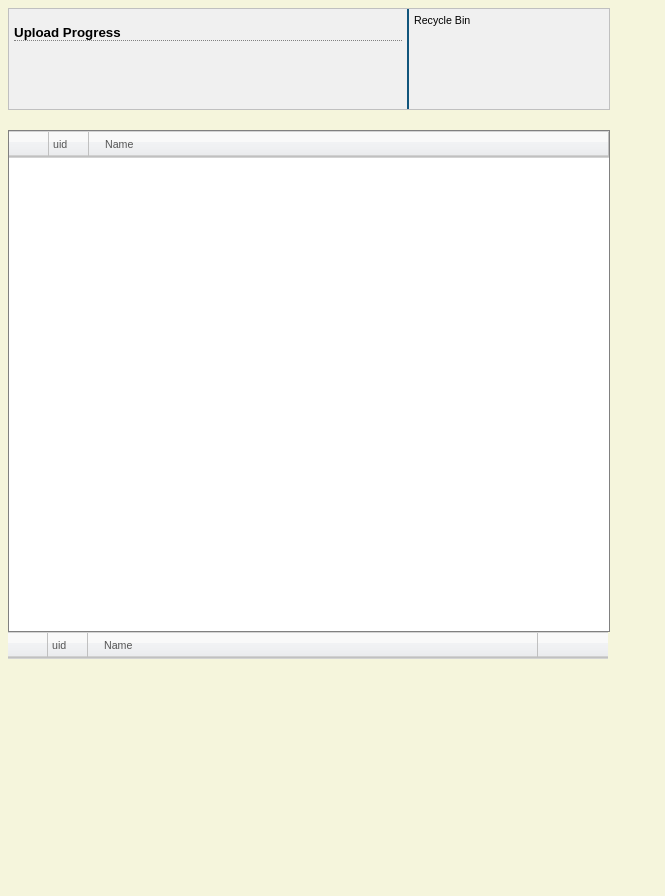
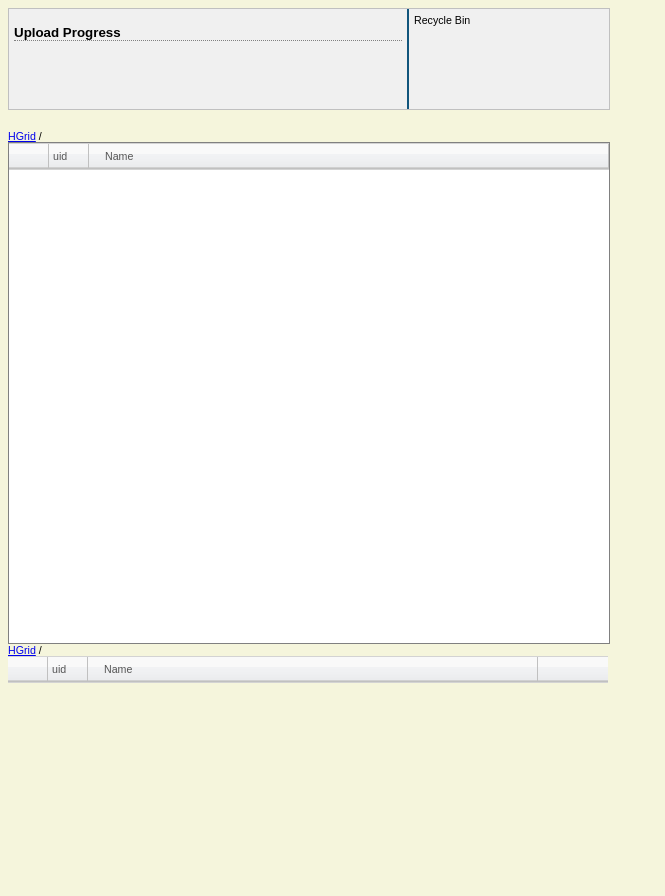
Before and after one commit to cos-archives/hgrid, a Flask app: template app/templates/index.html in a window 1280 px wide. Shown: the top 896 px of the page, without its empty margins (0-665 px from the left). Before the commit the page ends 659 px from the top, so only its background shows below. Run offline with Flask 2, Linux system fonts and the light colour scheme; the template is opened without the code that fills it: most values are stand-ins (such as "Sample title", 1, 10 or a date in 2020); some libraries are stand-ins or nearby versions.

Commit message:
Linked Breadcrumbs, but that the clicked grid item passes the wrong row. This still needs to be fixed. Otherwise, the filter works great.

```diff
--- a/app/static/js/hgrid.js
+++ b/app/static/js/hgrid.js
@@ -21,7 +21,8 @@ var HGrid = {
         enableColumnReorder: true,
         sortAsc: true,
         dragDrop: true,
-        navLevel: "null"
+        navLevel: "null",
+        breadcrumbBox: null
     },
 
     Slick: {
@@ -100,8 +101,8 @@ var HGrid = {
         this.options.columns[this.Slick.grid.getColumnIndex('name')].validator = this.requiredFieldValidator;
         this.Slick.grid.invalidate();
         this.Slick.grid.render();
-
         this.setupListeners();
+        this.updateBreadcrumbsBox();
         hGridDropInit(this);
     },
 
@@ -164,7 +165,38 @@ var HGrid = {
             _this.options.navLevel = "null";
         }
         _this.Slick.dataView.setFilter(_this.myFilter);
+        _this.updateBreadcrumbsBox(itemUid);
         _this.hGridAfterNavFilter.notify(item);
+    },
+    updateBreadcrumbsBox: function(itemUid) {
+        var _this = this;
+        var item = _this.getItemByValue(_this.data, itemUid, "uid");
+        var bcb = _this.options.breadcrumbBox;
+        $(bcb).addClass("hgrid-breadcrumb-box");
+        var spacer = " / ";
+        var crumbs = [];
+        var topCrumb = '<span class="hgrid-breadcrumb"><a href="#" data-hgrid-nav="">HGrid</a></span>';
+        crumbs.push(topCrumb);
+        $(bcb).empty();
+        var levels = [];
+        if (item) {
+            try {
+                levels = item["path"].slice();
+                if(!item["path"]) throw "This item has no path";
+            } catch(e) {
+                console.error(e);
+                console.log("This is not a valid item");
+                levels = [];
+            }
+        }
+        for (var i = 0; i<levels.length; i++) {
+            var crumb = '<span class="hgrid-breadcrumb"><a href="#" data-hgrid-nav="' + levels[i] + '">' + levels[i] + '</a></span>';
+            crumbs.push(crumb);
+        }
+        for (var i = 0; i<crumbs.length; i++) {
+            $(bcb).append(crumbs[i]);
+            $(bcb).append(spacer);
+        }
     },
 
     /**
@@ -831,5 +863,19 @@ var HGrid = {
                 grid.getOptions().editable=true;
             }
         });
+
+        // When a Breadcrumb is clicked, the grid filters
+        $(_this.options.breadcrumbBox).on("click", ".hgrid-breadcrumb>a", function() {
+            var navId = $(this).attr('data-hgrid-nav');
+            _this.navLevelFilter(navId);
+
+        });
+        // When an HGrid item is clicked, the grid filters
+        $(_this.options.container).on("click", ".nav-filter-item", function() {
+            var itemRow = $(this).attr('data-hgrid-nav');
+            var navId = _this.data[itemRow]["uid"];
+            _this.navLevelFilter(navId);
+        });
+
     }
 };
--- a/app/templates/index.html
+++ b/app/templates/index.html
@@ -16,7 +16,9 @@
     </div>
     <div id="slick-recycle" class="recycle-bin" style="width: 190px; height:90px; padding: 5px; float:right;">Recycle Bin</div>
 </div>
+<div id="myGridBreadcrumbs"></div>
 <div id="myGrid" class="dropzone dz-Clickable" style="width:600px;height:500px;"></div>
+<div id="buckyGridBreadcrumbs"></div>
 <div id="buckyGrid" class="dropzone dz-Clickable" style="width:600px;height:500px;"></div>
 
 
@@ -48,9 +50,9 @@
         var spacer = "<span style='display:inline-block;height:1px;width:" + (15 * dataContext["indent"]) + "px'></span>";
         if (dataContext['type']=='folder') {
             if (dataContext._collapsed) {
-                return spacer + " <span class='toggle expand'></span><span class='folder'></span>&nbsp;" + value;
+                return spacer + " <span class='toggle expand'></span><span class='folder'></span>&nbsp;<a href='#' class='nav-filter-item' data-hgrid-nav='" + row + "'>" + value + "</a>";
             } else {
-                return spacer + " <span class='toggle collapse'></span><span class='folder'></span>&nbsp;" + value;
+                return spacer + " <span class='toggle collapse'></span><span class='folder'></span>&nbsp;<a href='#' class='nav-filter-item' data-hgrid-nav='" + row + "'>" + value + "</a>";
             }
         } else {
             return spacer + " <span class='toggle spacer'></span>&nbsp;" + value;
@@ -63,17 +65,19 @@
         columns:[
             {id: "uid", name: "uid", width: 40, field: "uid"},
             {id: "name", name: "Name", field: "name", width: 520, cssClass: "cell-title", formatter: TaskNameFormatter, editor: Slick.Editors.Text, sortable: true, defaultSortAsc: true}
-        ]
+        ],
+        breadcrumbBox: "#myGridBreadcrumbs"
     });
 
     var buckyGrid = HGrid.create({
-                container: "#buckyGrid",
+        container: "#buckyGrid",
         info: {{ infoBucky | safe }},
         url: "/sg_move",
         columns:[
             {id: "uid", name: "uid", width: 40, field: "uid"},
             {id: "name", name: "Name", field: "name", width: 450, cssClass: "cell-title", formatter: TaskNameFormatter, editor: Slick.Editors.Text, sortable: true, defaultSortAsc: true}
-        ]
+        ],
+        breadcrumbBox: "#buckyGridBreadcrumbs"
     });
 
 
@@ -82,8 +86,8 @@
         var insertBefore = myGrid.getItemByValue(myGrid.data, args.insertBefore, 'id')['parent_uid'];
         var new_parent = myGrid.getItemByValue(myGrid.data, insertBefore, 'uid')['name'];
 
-            console.log("Moving " + myGrid.getItemByValue(myGrid.data, args.rows[0], 'uid')['name'] + " to " + new_parent);
-            return true;
+        console.log("Moving " + myGrid.getItemByValue(myGrid.data, args.rows[0], 'uid')['name'] + " to " + new_parent);
+        return true;
 
     });
 
```
